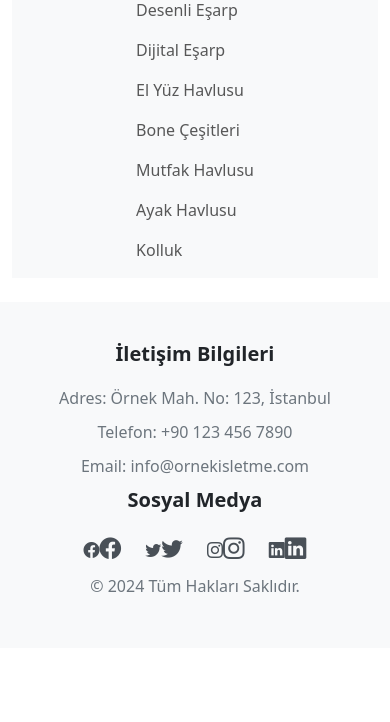
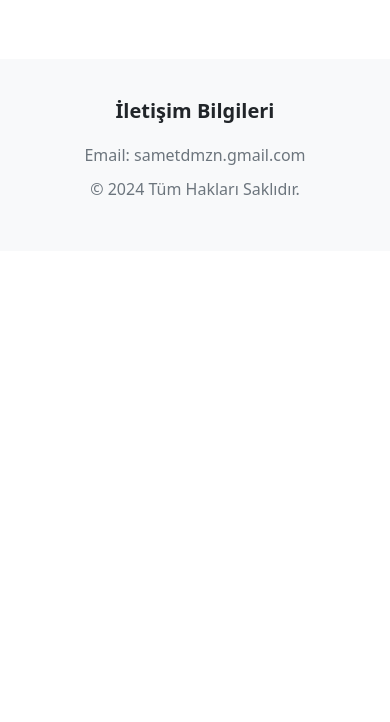
Before and after one commit to Sametdmrzn/Zer-Giyim, a PHP site: page /urunler.php in a window 390 px wide. Shown: the part 122-844 px from the top of the page. Run offline with PHP 8.4, Linux system fonts and the light colour scheme.

Commit message:
all bugs fixed responsive added

```diff
--- a/Header.php
+++ b/Header.php
@@ -8,34 +8,77 @@
   <link href="https://cdn.jsdelivr.net/npm/bootstrap@5.3.0/dist/css/bootstrap.min.css" rel="stylesheet">
   <!-- Bootstrap Icons -->
   <link rel="stylesheet" href="https://cdnjs.cloudflare.com/ajax/libs/bootstrap-icons/1.5.0/font/bootstrap-icons.min.css">
+  <!-- Bootstrap CSS -->
+<link href="https://cdn.jsdelivr.net/npm/bootstrap@5.3.2/dist/css/bootstrap.min.css" rel="stylesheet">
+
+<!-- Bootstrap JS -->
+<script src="https://cdn.jsdelivr.net/npm/bootstrap@5.3.2/dist/js/bootstrap.bundle.min.js"></script>
+
+
 </head>
 <body>
-  <!-- Üst Navbar -->
-  <nav class="navbar navbar-expand-lg navbar-light bg-light">
-    <div class="container">
+
+<!DOCTYPE html>
+<html lang="tr">
+<head>
+    <meta charset="UTF-8">
+    <meta name="viewport" content="width=device-width, initial-scale=1.0">
+    <title>Mobil Uyumlu Navbar</title>
+    <!-- Bootstrap CSS -->
+    <link href="https://cdn.jsdelivr.net/npm/bootstrap@5.3.2/dist/css/bootstrap.min.css" rel="stylesheet">
+</head>
+<body>
+
+<!-- Üst Navbar (Logo ve Sepet İkonu) -->
+<nav class="navbar navbar-expand-lg bg-white">
+    <div class="container d-flex justify-content-between align-items-center">
         <!-- Logo -->
-      <a class="navbar-brand" href="#">İşletme Adı</a>
+        <a class="navbar-brand" href="urunler.php">
+            <img src="assets/logo/zerafet.png" alt="ZERAFET" style="width: 100px; height: auto;">
+        </a>
+
+        <!-- Sepet İkonu -->
+        <a class="nav-link d-flex align-items-center" href="card.php" id="cart-icon">
+            <i class="bi bi-cart-fill fs-5 me-1"></i>
+            <span>Sepet</span>
+        </a>
 
         <!-- Menü simgesi (Mobil uyumlu) -->
         <button class="navbar-toggler" type="button" data-bs-toggle="collapse" data-bs-target="#navbarContent" aria-controls="navbarContent" aria-expanded="false" aria-label="Toggle navigation">
             <span class="navbar-toggler-icon"></span>
         </button>
+    </div>
+</nav>
 
-<!-- Arama çubuğu ve Sepet ikonu -->
+<!-- Alt Navbar (Kategori Linkleri) -->
+<div class="container mt-3">
+    <nav class="navbar navbar-expand-lg navbar-light bg-white mb-5">
+        <div class="container-fluid justify-content-center">
             <div class="collapse navbar-collapse" id="navbarContent">
-    <form class="d-flex mx-lg-auto mt-2 mt-lg-0" style="width: 50%;">
-        <input id="aramaCubugu" class="form-control me-2" type="search" placeholder="Ürün Ara" aria-label="Search">
-        <button class="btn btn-outline-success" type="submit">Ara</button>
-    </form>
+                <ul class="navbar-nav mx-auto text-center">
+                    <li class="nav-item" style="margin-right: 20px;"><a class="nav-link" href="urunler.php?category=Kategori1">Desenli Eşarp</a></li>
+                    <li class="nav-item" style="margin-right: 20px;"><a class="nav-link" href="urunler.php?category=Kategori2">Dijital Eşarp</a></li>
+                    <li class="nav-item" style="margin-right: 20px;"><a class="nav-link" href="urunler.php?category=Kategori3">El Yüz Havlusu</a></li>
+                    <li class="nav-item" style="margin-right: 20px;"><a class="nav-link" href="urunler.php?category=Kategori4">Bone Çeşitleri</a></li>
+                    <li class="nav-item" style="margin-right: 20px;"><a class="nav-link" href="urunler.php?category=Kategori5">Mutfak Havlusu</a></li>
+                    <li class="nav-item" style="margin-right: 20px;"><a class="nav-link" href="urunler.php?category=Kategori6">Ayak Havlusu</a></li>
+                    <li class="nav-item"><a class="nav-link" href="urunler.php?category=Kategori7">Kolluk</a></li>
+                </ul>
             </div>
-<!-- Sepet İkonu -->
-<a class="nav-link d-flex align-items-center mt-2 mt-lg-0" href="card.php" id="cart-icon">
-    <i class="bi bi-cart-fill fs-5 me-1"></i>
-    <span>Sepet</span>
-    <span id="cart-count" class="ms-1">(0)</span>
-</a>
+        </div>
+    </nav>
+
+    <div id="product-list" class="row"></div>
+</div>
+
+<!-- Bootstrap JS -->
+<script src="https://cdn.jsdelivr.net/npm/bootstrap@5.3.2/dist/js/bootstrap.bundle.min.js"></script>
+</body>
+</html>
+
 
 </nav>
+
 
   <!-- Alt Navbar (Kategoriler) -->
 
@@ -57,10 +100,6 @@ function updateCartCount() {
     document.getElementById("cart-count").textContent = `(${cartItems.length})`;
 }
 
-// Sayfa yüklendiğinde sepetteki ürünleri kontrol et
-document.addEventListener('DOMContentLoaded', () => {
-    updateCartCount();
-});
 
   </script>
 </body>
--- a/footer.php
+++ b/footer.php
@@ -37,16 +37,7 @@
   <footer class="footer">
     <div class="container">
       <h5>İletişim Bilgileri</h5>
-      <p>Adres: Örnek Mah. No: 123, İstanbul</p>
-      <p>Telefon: +90 123 456 7890</p>
-      <p>Email: info@ornekisletme.com</p>
-      <div class="social-icons">
-        <h5>Sosyal Medya</h5>
-        <a href="#" class="bi bi-facebook" title="Facebook"><i class="bi bi-facebook fs-4"></i></a>
-        <a href="#" class="bi bi-twitter" title="Twitter"><i class="bi bi-twitter fs-4"></i></a>
-        <a href="#" class="bi bi-instagram" title="Instagram"><i class="bi bi-instagram fs-4"></i></a>
-        <a href="#" class="bi bi-linkedin" title="LinkedIn"><i class="bi bi-linkedin fs-4"></i></a>
-      </div>
+      <p>Email: sametdmzn.gmail.com</p>
       <p>&copy; 2024 Tüm Hakları Saklıdır.</p>
     </div>
   </footer>
--- a/urunler.php
+++ b/urunler.php
@@ -3,23 +3,6 @@ session_start();
 include 'header.php';
 ?>
 
-<div class="container mt-5">
-    <nav class="navbar navbar-expand-lg navbar-light bg-light mb-4">
-        <div class="container-fluid justify-content-center">
-            <ul class="navbar-nav mx-auto">
-                <li class="nav-item"><a class="nav-link" href="urunler.php?category=Kategori1">Desenli Eşarp</a></li>
-                <li class="nav-item"><a class="nav-link" href="urunler.php?category=Kategori2">Dijital Eşarp</a></li>
-                <li class="nav-item"><a class="nav-link" href="urunler.php?category=Kategori3">El Yüz Havlusu</a></li>
-                <li class="nav-item"><a class="nav-link" href="urunler.php?category=Kategori4">Bone Çeşitleri</a></li>
-                <li class="nav-item"><a class="nav-link" href="urunler.php?category=Kategori5">Mutfak Havlusu</a></li>
-                <li class="nav-item"><a class="nav-link" href="urunler.php?category=Kategori6">Ayak Havlusu</a></li>
-                <li class="nav-item"><a class="nav-link" href="urunler.php?category=Kategori7">Kolluk</a></li>
-            </ul>
-        </div>
-    </nav>
-
-    <div id="product-list" class="row"></div>
-</div>
 
 <?php include 'footer.php'; ?>
 
```
Also changed, not shown: card.php (+1 -14 lines), style.css (+10 -4 lines). Lines whose indentation alone changed are shown as unchanged.
